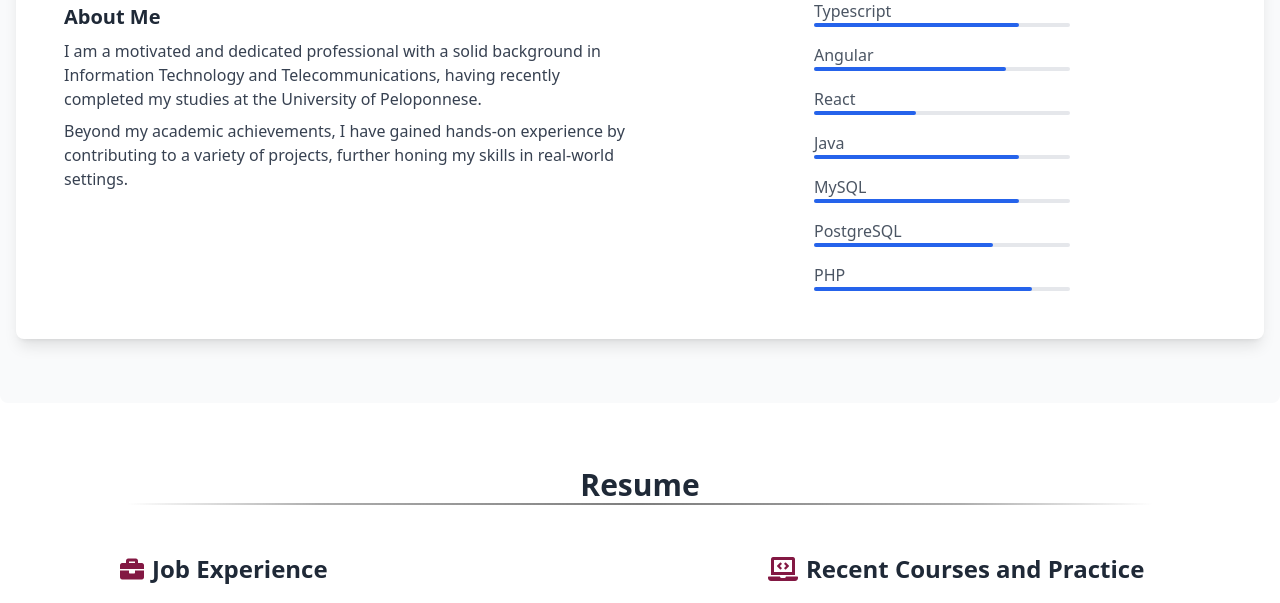
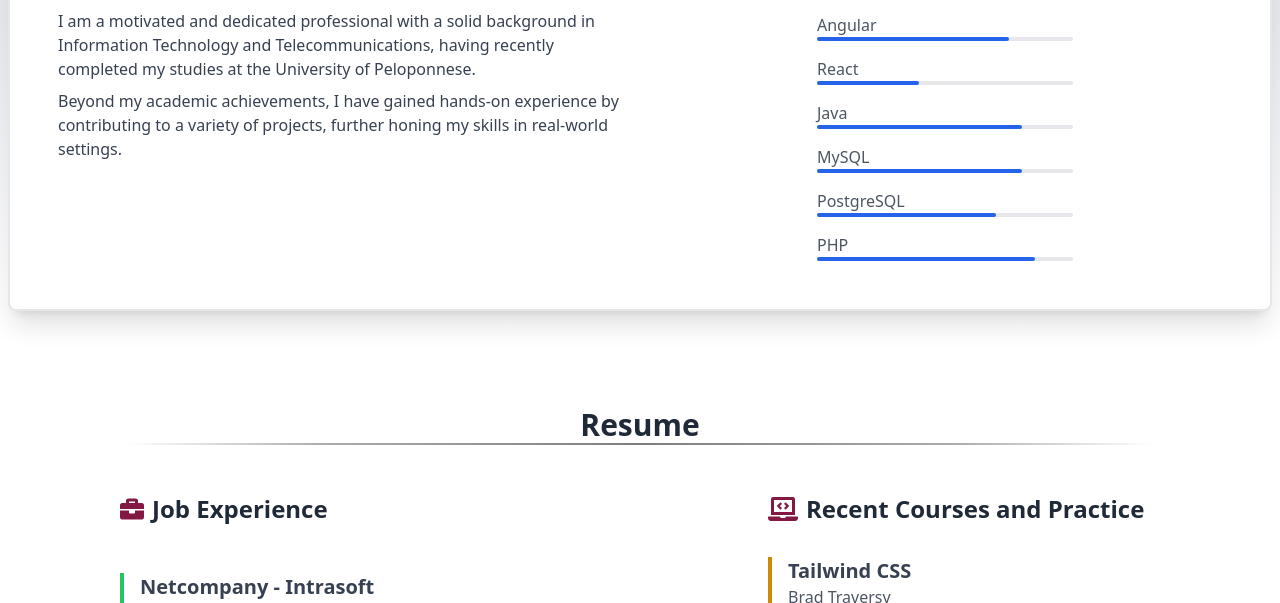
Before and after one commit to PanagiotisZois/PanagiotisZois, a website: page index.html in a window 1280 px wide. Shown: the part 1261-1864 px from the top of the page. Drawn offline with nearby package versions, Linux system fonts and the light colour scheme; files that its build step writes are made by us from their sources.

Commit message:
fix gradient

```diff
--- a/index.html
+++ b/index.html
@@ -107,8 +107,8 @@
     </section>
 
     <!-- About Me Section -->
-    <section id="about-me" class="mt-16 mx-auto p-4 rounded-lg bg-gray-50 z-0">
-      <div class="m-12 max-w-screen-xl mx-auto bg-white shadow-lg rounded-lg overflow-hidden" data-aos="fade-up">
+    <section id="about-me" class="mt-16 mx-auto p-2 rounded-lg bg-gradient-to-b from-white via-gray-200 via-gray-100 to-white z-0">
+      <div class="m-6 max-w-screen-xl mx-auto bg-white border-2 shadow-xl rounded-lg overflow-hidden" data-aos="fade-up">
         <div class="grid grid-cols-1 md:grid-cols-2 gap-6 p-6 md:p-12">
           <!-- Left Section: Profile and About Me -->
           <div class="flex flex-col items-center md:items-start text-center md:text-left">
```
